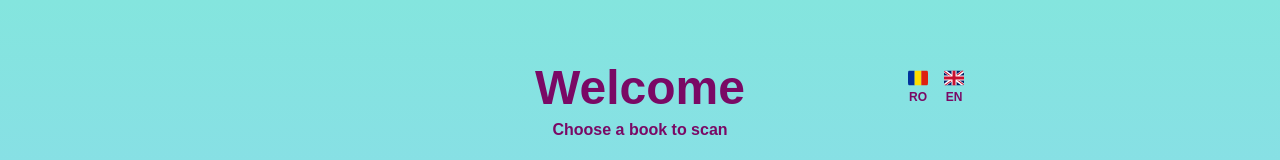
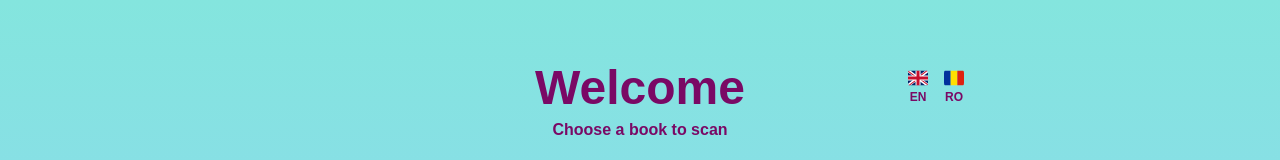
Before and after one commit to LiviuRimbu/pixieAR-test, a Next.js app: page /en in a window 1280 px wide. Shown: the top 160 px of the page. Built offline with nearby package versions, Linux system fonts and the light colour scheme; a web font is replaced by a local one.

Commit message:
Layout correction

```diff
--- a/src/app/components/lang-switcher.tsx
+++ b/src/app/components/lang-switcher.tsx
@@ -9,15 +9,16 @@ export default function LangSwitcher() {
     const pathWithoutLocale = pathname.replace(/^\/(en|ro)/, '');
 
     return (
-        <div className="absolute sm:mt-[3rem] right-3 sm:-right-9 -top-7 flex flex-row space-x-4 items-center text-violet text-[12px]">
+        <div className="absolute sm:mt-[3rem] right-3 sm:-right-9 -top-7 flex flex-row space-x-4 items-center text-violet text-[12px] z-10">
+
+            <Link href={`/en${pathWithoutLocale}`} locale="en" className=" flex flex-col ">
+                <FlagUK className=" w-5 h-5 rounded-[5px]"/>
+                <span className='text-center  text-violet font-black font-herculanum'>EN</span>
+            </Link>
             <Link href={`/ro${pathWithoutLocale}`} locale="ro" className=" flex flex-col ">
                 <FlagRo className="w-5 h-5 rounded-[5px]"/>
                 <span className='text-center  text-violet font-black font-herculanum'>RO</span>
             </Link>
-            <Link href={`/en${pathWithoutLocale}`} locale="en" className=" flex flex-col ">
-                <FlagUK className=" w-5 h-5 rounded-[5px]"/>
-                <span className='text-center  text-violet font-black font-herculanum'>EN</span>
-            </Link>
         </div>
     );
 }
```
